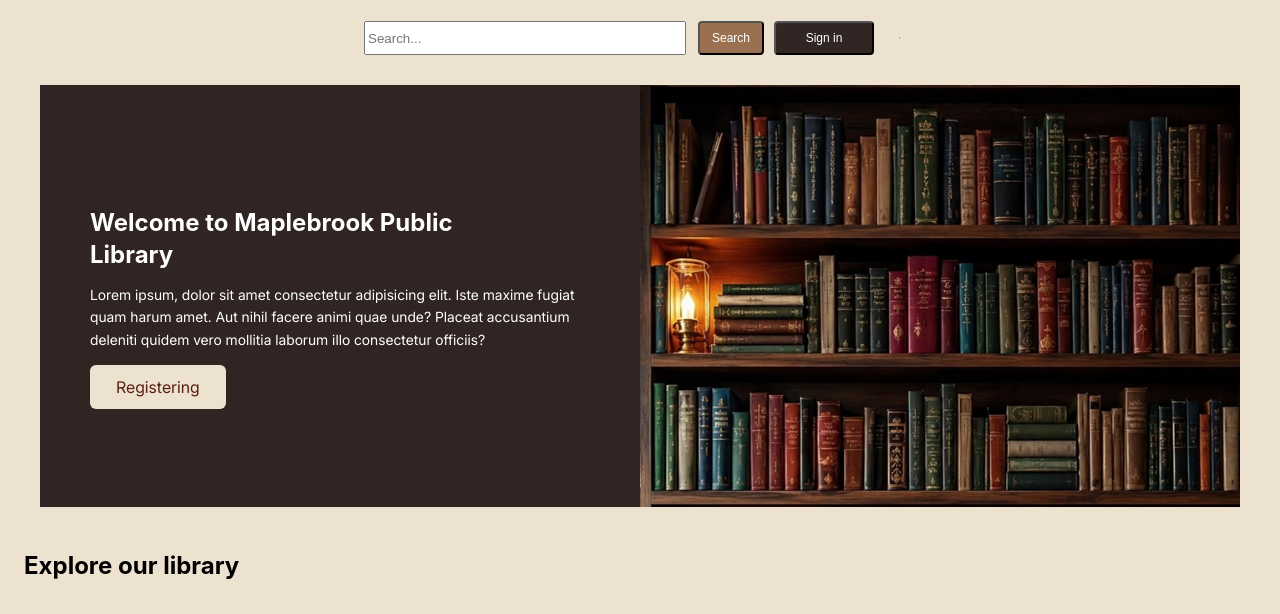
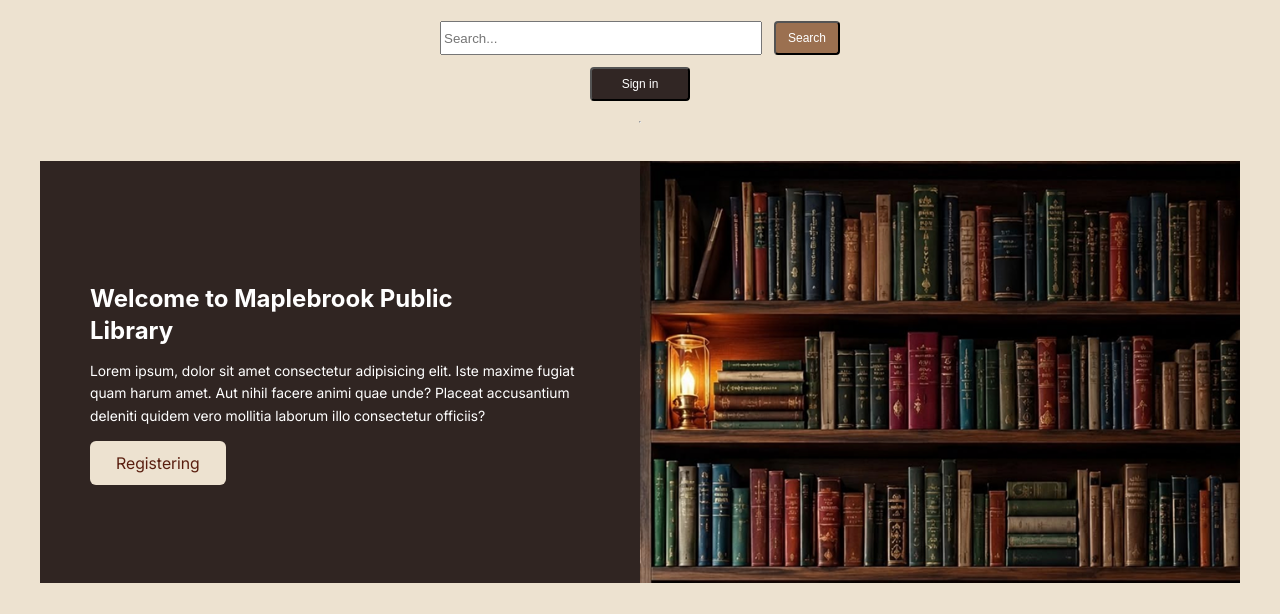
Before and after one commit to Kimia-sm/Assignment-week-10, a plain HTML site: page index.html in a window 1280 px wide. Shown: the part 111-725 px from the top of the page. Drawn offline with Linux system fonts and the light colour scheme; a web font is replaced by a local one.

Commit message:
Final test

```diff
--- a/styles.css
+++ b/styles.css
@@ -235,11 +235,15 @@ body {
   }
 
   .search-container {
+  display: flex;
+  flex-direction: column;
+  align-items: center;
   width: 100%;
   max-width: 37.5rem;
   padding: 0 1.5rem;
   margin: 0 auto 1.875rem;
   box-sizing: border-box;
+  gap: 0.75rem;
 }
 
 .search-bar {
```
Also changed, not shown: Lighthouse.jpeg (added). Lines whose indentation alone changed are shown as unchanged.
